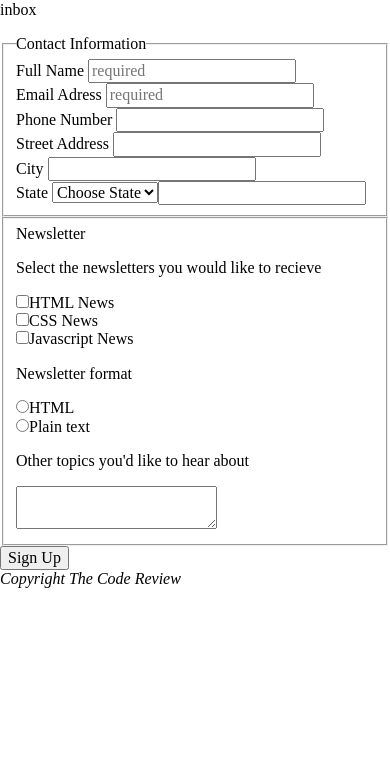
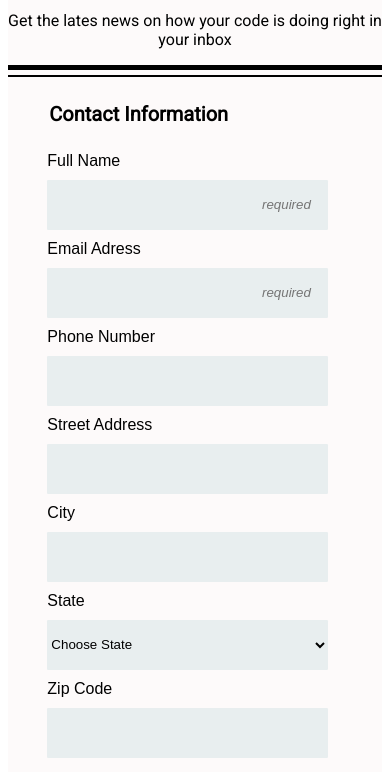
Before and after one commit to nouni-87/project-unit3, a plain HTML site: page index.html in a window 390 px wide. Shown: the part 145-917 px from the top of the page. Before the commit the page ends 844 px from the top, so only its background shows below. Drawn offline with nearby package versions, Linux system fonts and the light colour scheme; a web font is replaced by a local one.

Commit message:
added css and media query

```diff
--- a/css/styles.css
+++ b/css/styles.css
@@ -0,0 +1,189 @@
+/*-------mobile-form-------*/
+
+/*-------------Base Element Styles-------------*/
+
+*{
+    box-sizing: border-box;
+}
+
+
+h1 {
+    background-color: #272730;
+    color: white;
+    margin-top: 0;
+    padding: 20px 5px;
+
+}
+
+
+ h2 {
+     color: #272730;
+ }
+
+
+h1,
+h2,
+.intro-p {
+    text-align: center;
+}
+
+
+fieldset {
+    border: none;
+}
+
+
+legend {
+    margin-top: 20px;
+    margin-bottom: 20px;
+    font-size: 20px;
+
+}
+
+
+
+form {
+    width: 95%;
+    max-width: 500px;
+    padding: 0 1em;
+    margin: 0 auto;
+    display: flex;
+    flex-direction: column;
+}
+
+
+
+.news {
+    margin-top: auto;
+}
+
+
+.button{
+    background-color: #0fd6cc;
+    color: #fff;
+    display: block;
+    border: none;
+    border-radius: .10em;
+    height:50px;
+    width: 95%;
+    margin-top: 10px;
+    margin-bottom: 10px;
+    cursor: pointer;
+}
+
+
+.code {
+    width: 45%;
+}
+
+footer {
+    text-align: center;
+    line-height: 2;
+
+}
+
+
+/*-------------Font Family-------------*/
+
+
+body {
+    font-family: 'Gayathri', sans-serif;
+}
+
+.intro {
+    font-family: 'Lato', sans-serif;
+}
+
+h2,
+.intro-p,
+legend {
+    font-family: 'Roboto', sans-serif;
+}
+
+
+
+/*-------------Attribute Selectors-------------*/
+
+div[id="container"] {
+    max-width: 500px;
+    margin: auto;
+    background-color: rgb(253, 250, 250);
+
+}
+
+
+input[type=text],
+input[type=email],
+input[type=cellphone],
+select,
+textarea {
+    background-color: #e8eeef;
+    color: black;
+    display: block;
+    border: none;
+    border-radius: .10em;
+    height:50px;
+    width: 95%;
+    margin-top: 10px;
+    margin-bottom: 10px;
+
+}
+
+
+
+
+::placeholder {
+    text-align: right;
+    font-style: oblique;
+    padding-right: 15px;
+}
+
+input[type="checkbox"],
+input[type="radio"] {
+    margin-right: 10px;
+}
+
+
+
+/*-------------Horizontal Rule-------------*/
+
+
+.line-1 {
+    height: 5px;
+    background-color: black;
+    margin-bottom: 0;
+    border-style: none;
+}
+
+.line-2 {
+    height: 2px;
+    background: black;
+    border-style: none;
+    margin-top: 5px;
+    margin-bottom: 25px;
+}
+
+.line-3 {
+    margin-top: 30px;
+    margin-bottom: 20px;
+    height: 2px;
+    background: black;
+    border-style: none;
+}
+
+
+
+/*-------------Media Querry-------------*/
+
+@media (min-width: 768px) {
+    input[type=text],
+    input[type=email],
+    input[type=cellphone],
+    select,
+    textarea {
+        display: flex;
+        flex-direction: row;
+        align-items: center;
+        max-width: 100%;
+      }
+}
--- a/index.html
+++ b/index.html
@@ -1,59 +1,65 @@
 <!DOCTYPE html>
-<html>
+<html lang="en">
     <head>
         <meta charset="utf-8">
         <meta name="viewport" content="width=device-width, initial-scale=1.0">
-        <link rel="stylesheet" href="css/normalize.css">
+        <link href="https://fonts.googleapis.com/css2?family=Gayathri:wght@100;400;700&family=Lato&family=Roboto&display=swap" rel="stylesheet">
+        <link rel="stylesheet" href="css/styles.css">
         <title>THE CODE REVIEW</title>
     </head>
 
     <body>
+        <div id="container">
         <header>
-            <h1>THE CODE REVIEW</h1>
+            <h1 class="intro">THE CODE REVIEW</h1>
         </header>
 
             <div>
                 <H2>Signup for our newsletter</H2>
-            <p>Get the lates news on how your code is doing right in your inbox</p>
+                <p class="intro-p">Get the lates news on how your code is doing right in your inbox</p>
+
+                <hr class="line-1">
+                <hr class="line-2">
             </div>
 
             <main>
                 <!--==== basic information "section-1" ====-->
-        <div>
+
 
                 <form method="post" action="index.html">
                     <fieldset>
-                <legend class="contact-info">Contact Information</legend>
 
-            <div>
+                    <legend><span class="contact-info"><strong>Contact Information</strong></span></legend>
+
+                <div class="contact-form">
                     <label for="name">Full Name</label>
-                <input type="text" id="name" name="user-name" required="required" placeholder="required">
+                    <input required type="text" id="name" name="user-name" placeholder="required">
                 </div>
 
-            <div>
+                <div class="contact-form">
                     <label for="email-address">Email Adress</label>
-                <input type="address" id="email-address" name="user-address" required="required" placeholder="required">
+                    <input required type="email" id="email-address" name="user-address" placeholder="required">
                 </div>
 
-            <div>
+                <div class="contact-form">
                     <label for="phone-number">Phone Number</label>
-                <input type="phone" id="phone-number" name="number">
+                    <input type="text" id="phone-number" name="number">
                 </div>
 
-            <div>
+                <div class="contact-form">
                     <label for="street-address">Street Address</label>
-                <input type="street" id="street-address" name="address">
+                    <input type="text" id="street-address" name="address">
                 </div>
 
-            <div>
+                <div class="contact-form">
                     <label for="city">City</label>
-                <input type="place" id="city" name="user-city">
+                    <input type="text" id="city" name="user-city">
                 </div>
 
-            <div>
+                 <div class="contact-form">
                     <label for="state">State</label>
                     <select id="state" name="user-state">
-                    <option>Choose State</option>
+                      <option value="">Choose State</option>
                         <option value="az">Arizona</option>
                         <option value="va">Virginia</option>
                         <option value="fl">Florida</option>
@@ -62,23 +68,25 @@
                         <option value="ca">California</option>
                         <option value="oh">Ohio</option>
                         <option value="tx">Texas</option>
+                    </select>
                 </div>
 
-                 <div>
-                    <label for="zip-code">Zip Code</label>
-                    <input type="zip" id="zip-code" name="user-zipcode">
-                    </div>
+                <div class="contact-form">
+                        <label for="zip">Zip Code</label>
+                        <input type="text" id="zip" name="user-zip-code">
 
                 </div>
-
+                <hr class="line-3">
                     </fieldset>
 
 
+
             <!--==== newsletter "section-2" ====-->
+
             <fieldset>
-            <div>
-            <legend class="news">Newsletter</legend>
-            <p>Select the newsletters you would like to recieve</p>
+
+                <legend><strong>Newsletter</strong></legend>
+                <p class="news">Select the newsletters you would like to recieve</p>
 
                 <input type="checkbox" name="newsletter" id="html-news"><label for="html-news">HTML News</label><br>
                 <input type="checkbox" name="newsletter" id="css-news"><label for="css-news">CSS News</label><br>
@@ -91,16 +99,17 @@
                 <label>
                     <textarea id="topics" name="user-topics"></textarea>
                 </label>
+
             </fieldset>
 
             <button type="submit" class="button">Sign Up</button>
-        </div>
+
 
                 </form>
         </main>
 
         <footer><em>Copyright The Code Review</em></footer>
-
+    </div>
     </body>
 
 </html>
```
Lines whose indentation alone changed are shown as unchanged.
